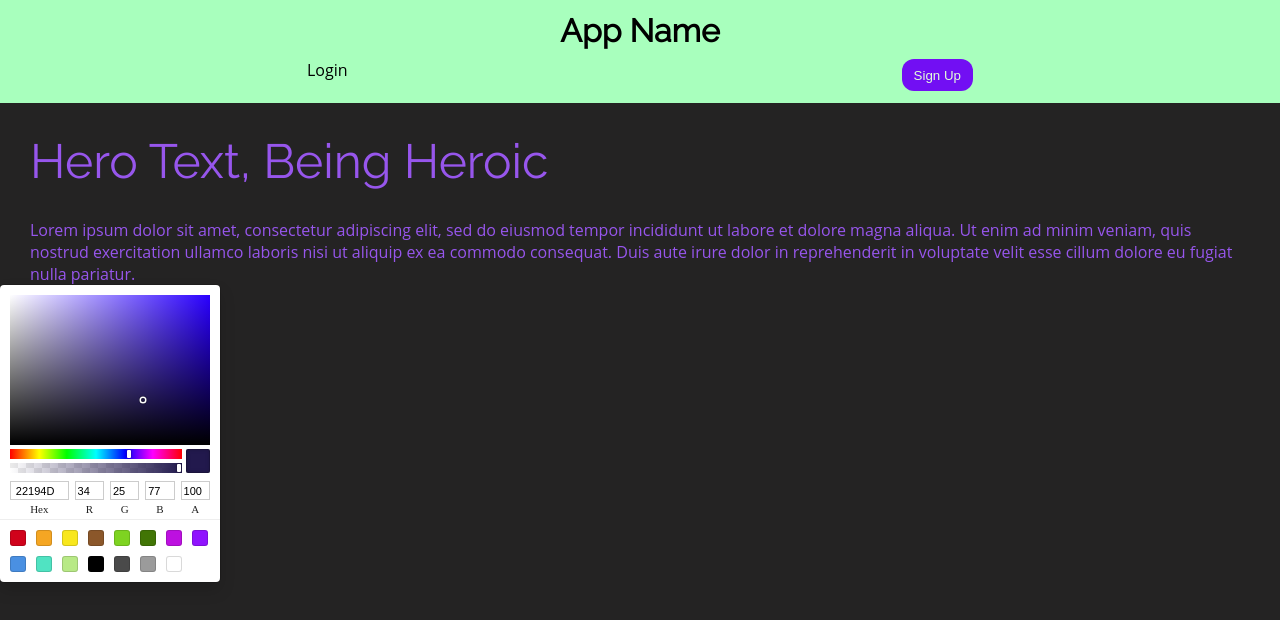
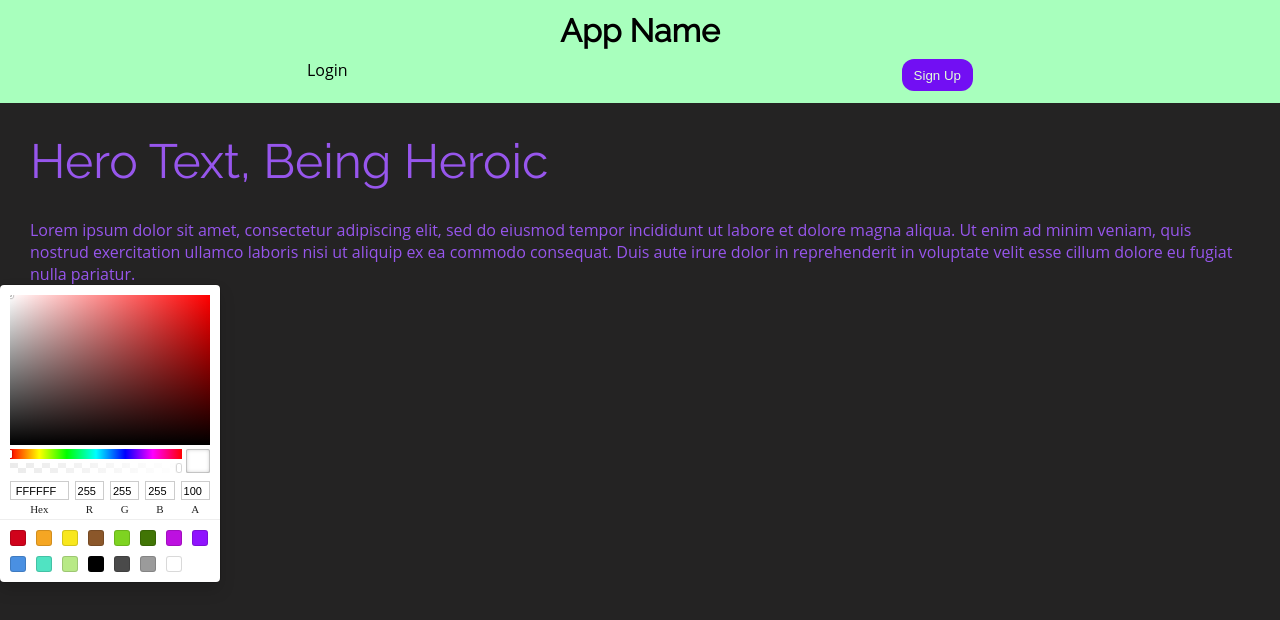
Before and after one commit to danWagar/Style_Guide_Generator, a React (Create React App) app: page / in a window 1280 px wide. Shown: the top 620 px of the page. Built offline with nearby package versions, Linux system fonts and the light colour scheme.

Commit message:
set up color selector

```diff
--- a/src/App.tsx
+++ b/src/App.tsx
@@ -1,15 +1,21 @@
-import React from 'react';
-import { SketchPicker } from 'react-color';
+import React, { useState } from 'react';
+import { SketchPicker, ColorChangeHandler } from 'react-color';
 import Header from './Header/Header';
 import LandingPage from './LandingPage/LandingPage';
 import './App.css';
 
 function App() {
+  const [color, setColor] = useState('#fff');
+
+  const handleChangeComplete: ColorChangeHandler = col => {
+    setColor(col.hex);
+  };
+
   return (
     <>
       <Header />
       <LandingPage />
-      <SketchPicker />
+      <SketchPicker color={color} onChangeComplete={handleChangeComplete} />
     </>
   );
 }
```
